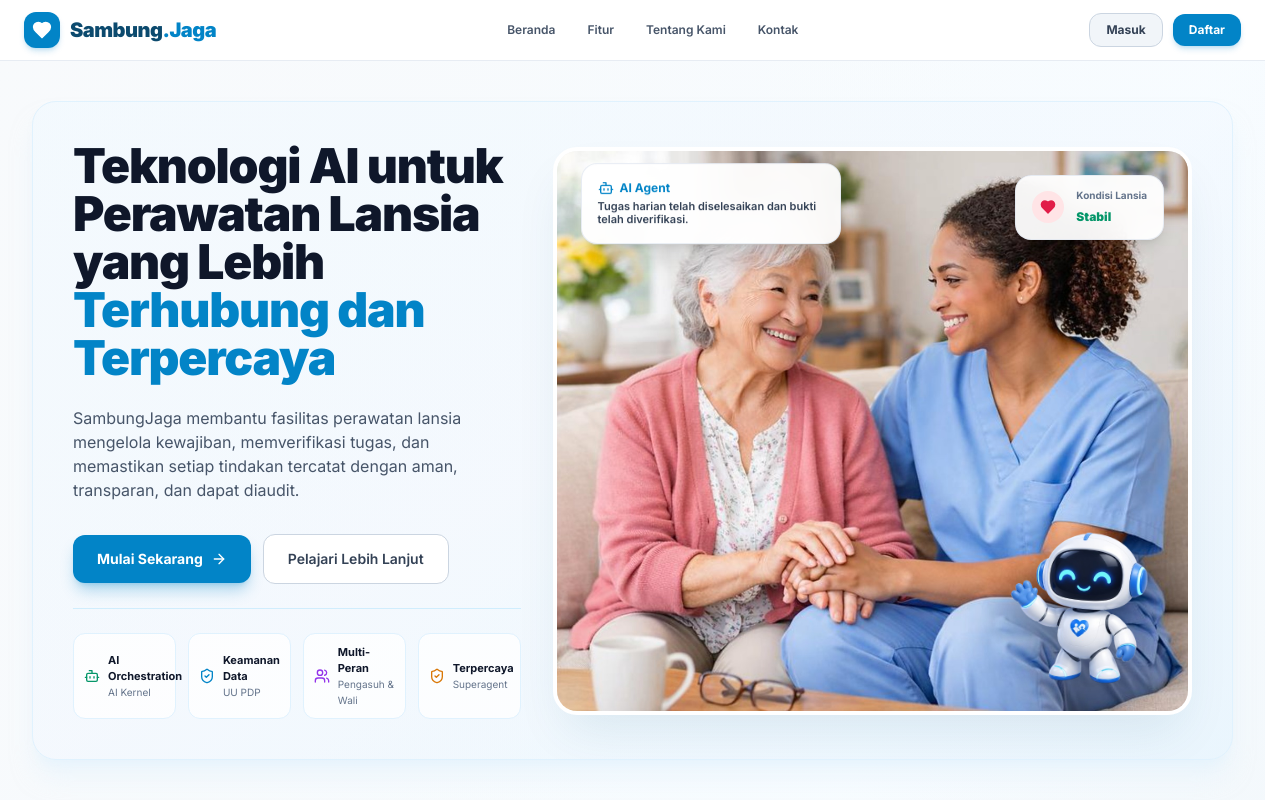
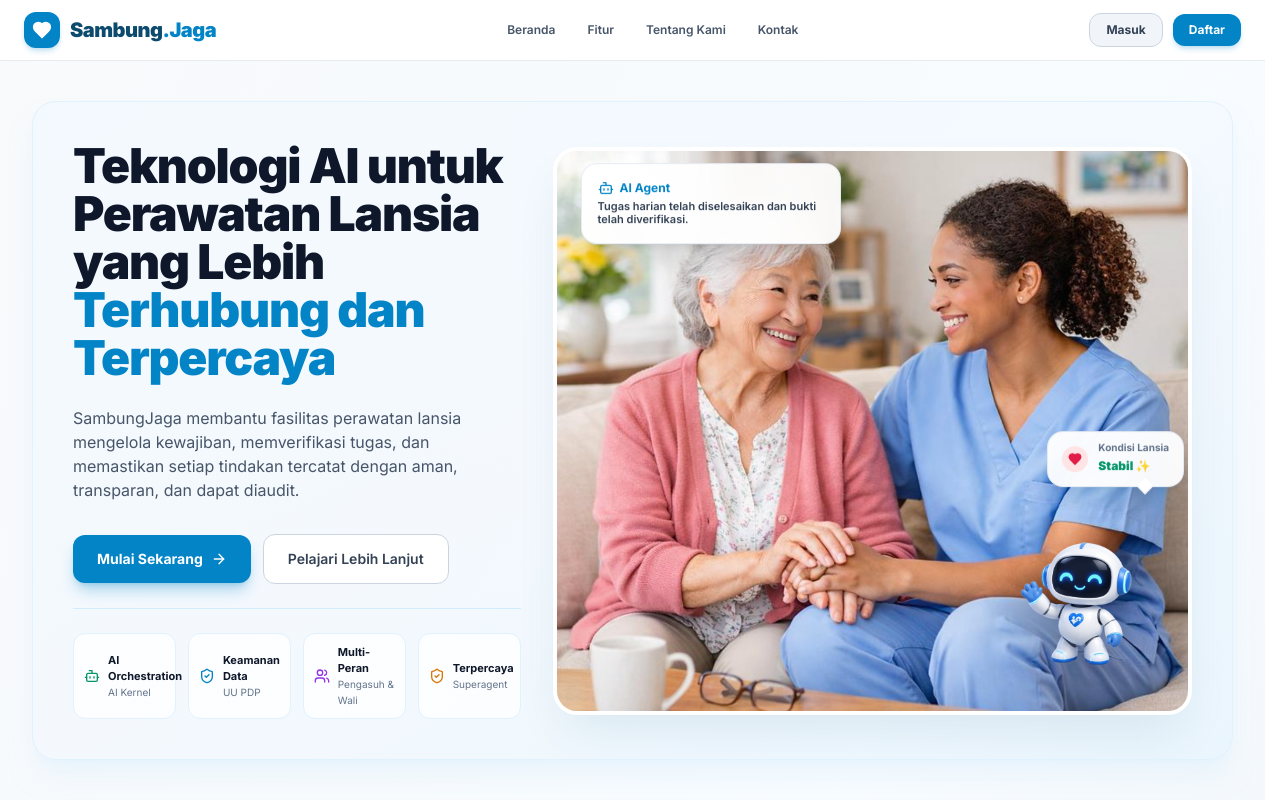
Before and after one commit to s1informatika11s25007-maker/SambungJaga, a React (Vite) app: page / in a window 1280 px wide. Shown: the top 800 px of the page. Built offline with nearby package versions, Linux system fonts and the light colour scheme; no server answers; the database is empty.

Commit message:
style: position Kondisi Lansia Stabil speech bubble directly above 3D Robot Mascot

```diff
--- a/src/pages/LandingPage.jsx
+++ b/src/pages/LandingPage.jsx
@@ -172,7 +172,7 @@ export default function LandingPage({ onGoToLogin, onGoToRegister, onDirectDemoL
             </div>
           </div>
 
-          {/* Right Hero Column: Orangtua.jpeg Photo + Perfectly Sized Static 3D Robot Mascot Image */}
+          {/* Right Hero Column: Orangtua.jpeg Photo + Left AI Speech Bubble & Right 3D Robot Mascot with "Kondisi Lansia: Stabil" Speech Bubble */}
           <div className="lg:col-span-7 relative flex justify-center w-full">
             <div className="relative rounded-3xl overflow-hidden border-4 border-white shadow-2xl shadow-sky-900/10 bg-white w-full">
               <img
@@ -193,25 +193,30 @@ export default function LandingPage({ onGoToLogin, onGoToRegister, onDirectDemoL
                 </p>
               </div>
 
-              {/* OVERLAY BADGE RIGHT: Patient Condition Badge pointing to nurse on right */}
-              <div className="absolute top-6 right-4 sm:right-6 bg-white/95 backdrop-blur-md px-3.5 py-2.5 sm:px-4 sm:py-3 rounded-2xl shadow-lg border border-slate-200/80 flex items-center space-x-3">
-                <div className="p-2 rounded-full bg-rose-100 text-rose-600">
-                  <Heart className="w-4 h-4 fill-rose-600" />
+              {/* OVERLAY GROUP RIGHT: Speech Bubble "Kondisi Lansia: Stabil" directly on top of 3D Robot Mascot */}
+              <div className="absolute -bottom-2 -right-2 sm:bottom-1 sm:right-1 z-20 flex flex-col items-end pointer-events-none">
+
+                {/* Robot Speech Bubble */}
+                <div className="bg-white/95 backdrop-blur-md px-3.5 py-2.5 rounded-2xl shadow-xl border border-slate-200/90 flex items-center space-x-2.5 mb-1 animate-float relative shadow-sky-900/10">
+                  <div className="p-1.5 rounded-full bg-rose-100 text-rose-600 shrink-0">
+                    <Heart className="w-3.5 h-3.5 fill-rose-600" />
+                  </div>
+                  <div>
+                    <span className="text-[10px] text-slate-500 font-bold block leading-none">Kondisi Lansia</span>
+                    <span className="text-xs font-black text-emerald-600">Stabil ✨</span>
+                  </div>
+                  {/* Arrow pointer down to robot */}
+                  <div className="absolute -bottom-1.5 right-8 w-3 h-3 bg-white border-b border-r border-slate-200/90 transform rotate-45"></div>
                 </div>
-                <div>
-                  <span className="text-[10px] text-slate-500 font-bold block">Kondisi Lansia</span>
-                  <span className="text-xs font-black text-emerald-600">Stabil</span>
-                </div>
-              </div>
 
-              {/* Perfectly Balanced Static 3D Robot Mascot Image */}
-              <div className="absolute -bottom-4 -right-4 sm:-bottom-6 sm:-right-6 z-20 drop-shadow-2xl pointer-events-none">
+                {/* 3D Robot Mascot Image */}
                 <img
                   src="/Friendly Futuristic Robot Mascot.png"
                   alt="Friendly Futuristic Robot Mascot"
-                  className="w-40 h-40 sm:w-52 sm:h-52 lg:w-64 lg:h-64 object-contain filter drop-shadow-[0_15px_20px_rgba(0,0,0,0.25)]"
+                  className="w-36 h-36 sm:w-44 sm:h-44 lg:w-52 lg:h-52 object-contain filter drop-shadow-[0_15px_20px_rgba(0,0,0,0.25)]"
                 />
               </div>
+
             </div>
           </div>
 
```
